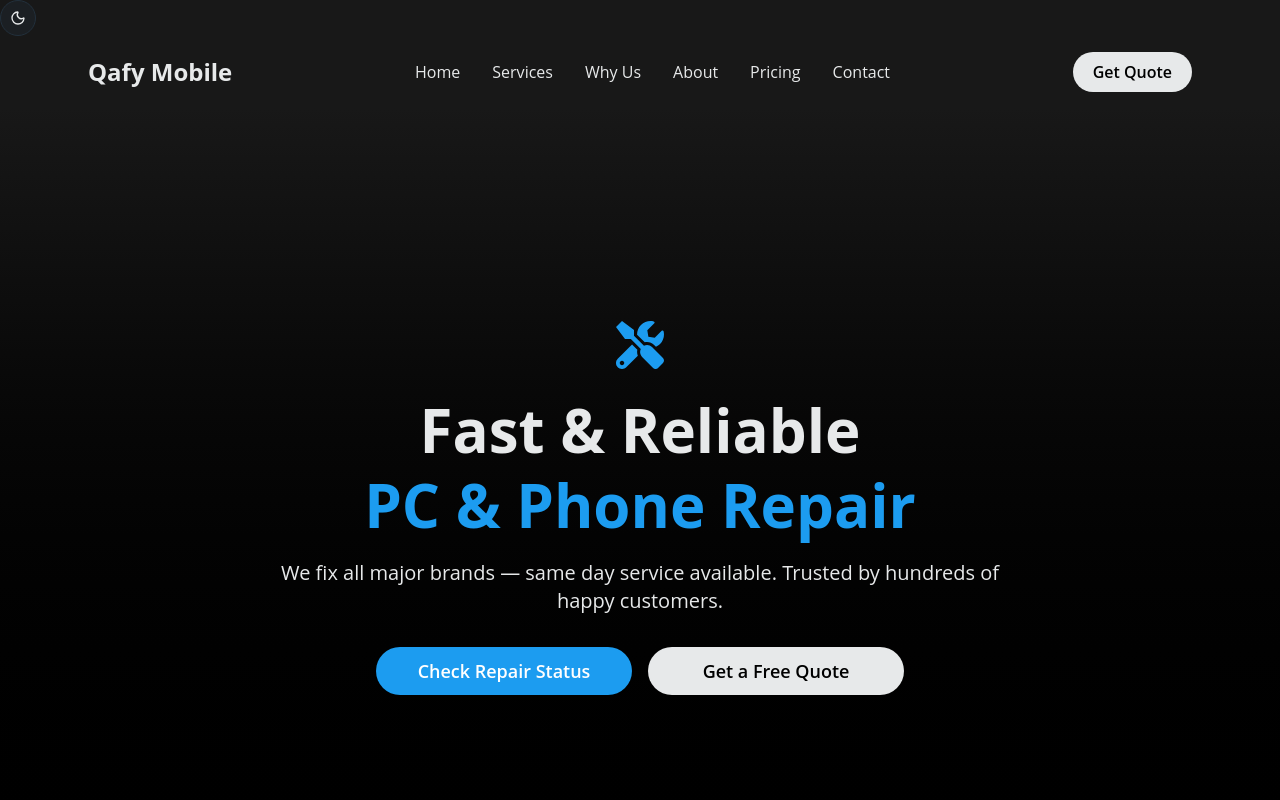
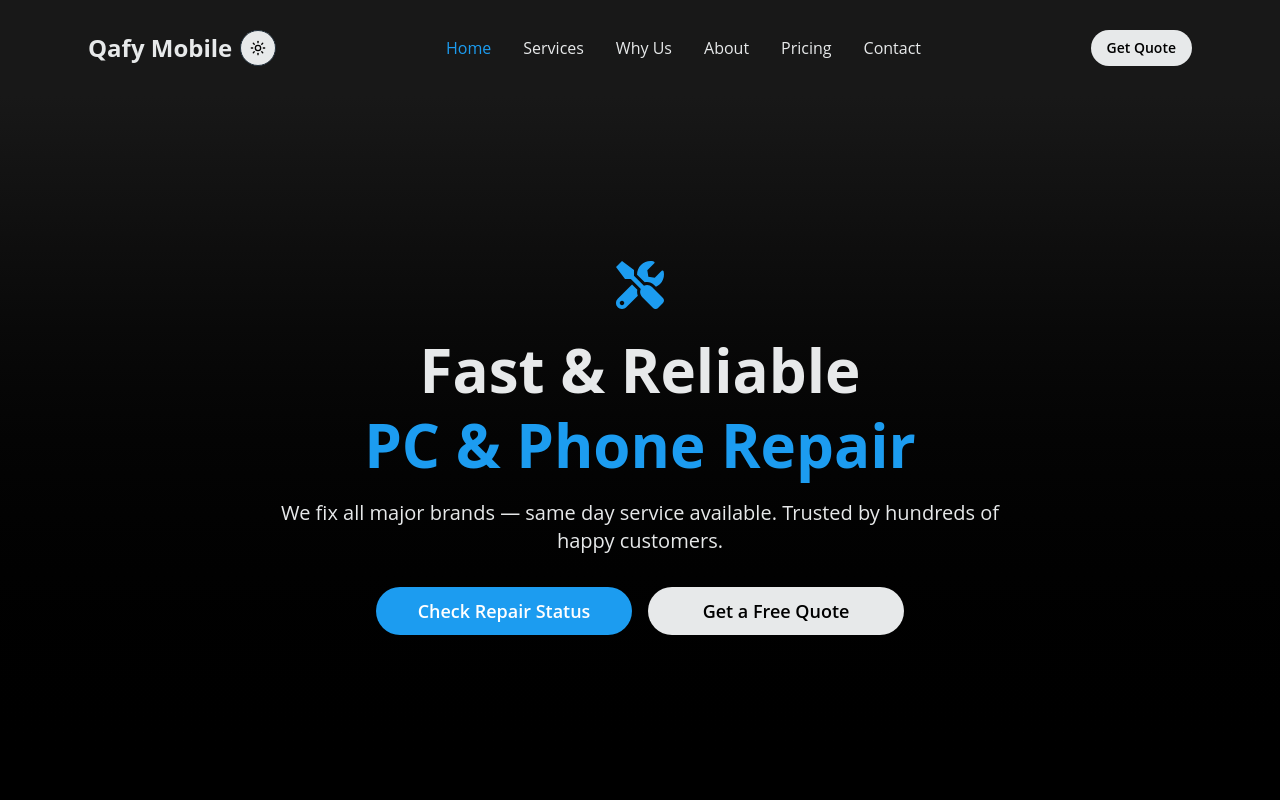
Before and after one commit to Gagun45/qafy-spa-frontend, a React (Vite) app: page / in a window 1280 px wide. Shown: the top 800 px of the page. Built offline with nearby package versions, Linux system fonts and the light colour scheme.

Commit message:
header redesigned

```diff
--- a/src/components/Header/Header.tsx
+++ b/src/components/Header/Header.tsx
@@ -4,6 +4,7 @@ import { Menu, X } from "lucide-react";
 import { scrollSpy } from "react-scroll";
 import ThemeToggle from "../Theme/ThemeToggle";
 import SmoothLink from "../SmoothLink/SmoothLink";
+import { buttonVariants } from "../ui/button";
 
 const navLinks = [
   { href: "home", label: "Home" },
@@ -33,19 +34,21 @@ export default function Navbar() {
       initial={{ y: -50, opacity: 0 }}
       animate={{ y: 0, opacity: 1 }}
       transition={{ duration: 0.5 }}
-      className={`sticky bg-muted top-0 left-0 w-full z-50 transition-all ${
+      className={`sticky bg-muted top-0 left-0 w-full z-50 h-24 flex items-center  ${
         scrolled && "backdrop-blur-md shadow-md"
       }`}
     >
-      <ThemeToggle />
-      <div className="max-w-6xl mx-auto flex items-center justify-between py-4 px-6">
+      <div className="max-w-6xl mx-auto flex items-center justify-between py-4 px-6 w-full">
         {/* Logo / Brand */}
-        <a href="#home" className="font-bold text-2xl">
-          Qafy Mobile
-        </a>
+        <div className="flex items-center gap-2">
+          <SmoothLink to="home" spy={false} className="font-bold text-2xl">
+            Qafy Mobile
+          </SmoothLink>
+          <ThemeToggle />
+        </div>
 
         {/* Desktop nav */}
-        <nav className="hidden md:flex space-x-8">
+        <nav className="hidden lg:flex space-x-8">
           {navLinks.map((link) => (
             <SmoothLink to={link.href} key={link.href}>
               {link.label}
@@ -54,17 +57,18 @@ export default function Navbar() {
         </nav>
 
         {/* CTA button (right corner) */}
-        <a
-          href="#contact"
-          className="hidden md:inline-block bg-foreground text-background font-semibold px-5 py-2 rounded-xl transition-colors"
+        <SmoothLink
+          to="contact"
+          spy={false}
+          className={`${buttonVariants()} hidden! lg:flex! bg-foreground! text-background! font-semibold`}
         >
           Get Quote
-        </a>
+        </SmoothLink>
 
         {/* Mobile menu toggle */}
         <button
           onClick={() => setMenuOpen((p) => !p)}
-          className="md:hidden text-gray-200"
+          className="lg:hidden cursor-pointer"
         >
           {menuOpen ? <X size={26} /> : <Menu size={26} />}
         </button>
@@ -74,32 +78,33 @@ export default function Navbar() {
       <AnimatePresence>
         {menuOpen && (
           <motion.nav
-            initial={{ height: 0, opacity: 0 }}
-            animate={{ height: "auto", opacity: 1 }}
-            exit={{ height: 0, opacity: 0 }}
-            transition={{ duration: 0.3 }}
-            className="md:hidden bg-gray-900/95 backdrop-blur-md px-6 pb-6"
+            initial={{ opacity: 0 }}
+            animate={{ opacity: 1 }}
+            exit={{ opacity: 0 }}
+            transition={{ duration: 0.15 }}
+            className="lg:hidden bg-muted border-t border-b border-foreground backdrop-blur-md px-6 pb-6 absolute top-24 w-full -z-10!"
           >
-            <ul className="flex flex-col space-y-4 mt-4 text-gray-200">
+            <ul className="flex flex-col space-y-4 tracking-wider mt-4 items-center">
               {navLinks.map((link) => (
                 <li key={link.href}>
-                  <a
-                    href={link.href}
+                  <SmoothLink
                     onClick={() => setMenuOpen(false)}
-                    className="block w-full hover:text-blue-400 transition-colors"
+                    spy={false}
+                    to={link.href}
                   >
                     {link.label}
-                  </a>
+                  </SmoothLink>
                 </li>
               ))}
               <li>
-                <a
-                  href="#contact"
+                <SmoothLink
+                  to="contact"
+                  spy={false}
                   onClick={() => setMenuOpen(false)}
-                  className="inline-block w-full bg-blue-500 hover:bg-blue-600 text-center text-white py-2 rounded-xl font-semibold transition-colors"
+                  className={`${buttonVariants()}`}
                 >
                   Get Quote
-                </a>
+                </SmoothLink>
               </li>
             </ul>
           </motion.nav>
--- a/src/components/Hero/Hero.tsx
+++ b/src/components/Hero/Hero.tsx
@@ -7,13 +7,13 @@ const Hero = () => {
   return (
     <section
       id="home"
-      className="relative flex flex-col items-center justify-center
-      min-h-screen bg-linear-to-b from-muted to-background
+      className="flex flex-col items-center justify-center
+      min-h-[calc(100vh-96px)] bg-linear-to-b from-muted to-background
       text-center px-6"
     >
       {/* Content */}
       <motion.div
-        initial={{ opacity: 0, y: 40 }}
+        initial={{ opacity: 0, y: -40 }}
         animate={{ opacity: 1, y: 0 }}
         transition={{ duration: 0.8 }}
         className="relative z-10 max-w-3xl"
--- a/src/components/SmoothLink/SmoothLink.tsx
+++ b/src/components/SmoothLink/SmoothLink.tsx
@@ -5,18 +5,27 @@ interface Props {
   children: ReactNode;
   className?: string;
   to: string;
+  spy?: boolean;
+  onClick?: () => void;
 }
 
-const SmoothLink = ({ children, className, to }: Props) => {
+const SmoothLink = ({
+  children,
+  className,
+  to,
+  spy = true,
+  onClick,
+}: Props) => {
   return (
     <Link
       to={to}
-      spy={true}
+      spy={spy}
       smooth={true}
-      offset={-80}
+      offset={-96}
       duration={500}
+      onClick={onClick}
       activeClass="text-primary"
-      className={`${className} cursor-pointer hover:underline underline-offset-2`}
+      className={`${className} cursor-pointer underline-offset-2`}
     >
       {children}
     </Link>
--- a/src/components/Theme/ThemeToggle.tsx
+++ b/src/components/Theme/ThemeToggle.tsx
@@ -16,9 +16,10 @@ const ThemeToggle = () => {
       size="icon"
       aria-label={"Toggle color theme"}
       onClick={toggleTheme}
+      className="bg-foreground! text-background!"
     >
-      <Sun className="h-[1.2rem] w-[1.2rem] rotate-0 scale-100 transition-all dark:-rotate-90 dark:scale-0" />
-      <Moon className="absolute h-[1.2rem] w-[1.2rem] rotate-90 scale-0 transition-all dark:rotate-0 dark:scale-100" />
+      <Moon className="h-[1.2rem] w-[1.2rem] rotate-0 scale-100 transition-all dark:-rotate-90 dark:scale-0" />
+      <Sun className="absolute h-[1.2rem] w-[1.2rem] rotate-90 scale-0 transition-all dark:rotate-0 dark:scale-100" />
     </Button>
   );
 };
```
